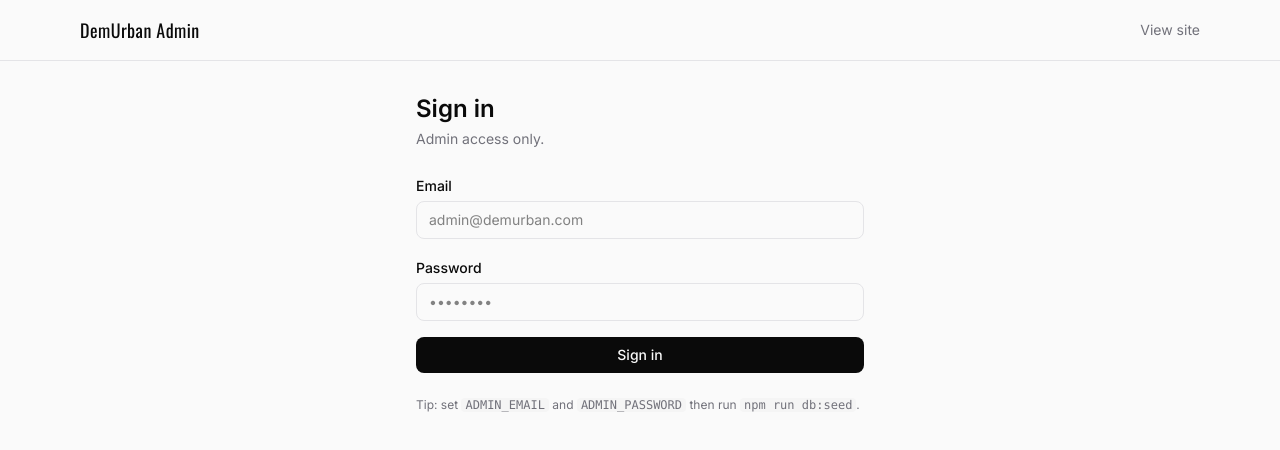
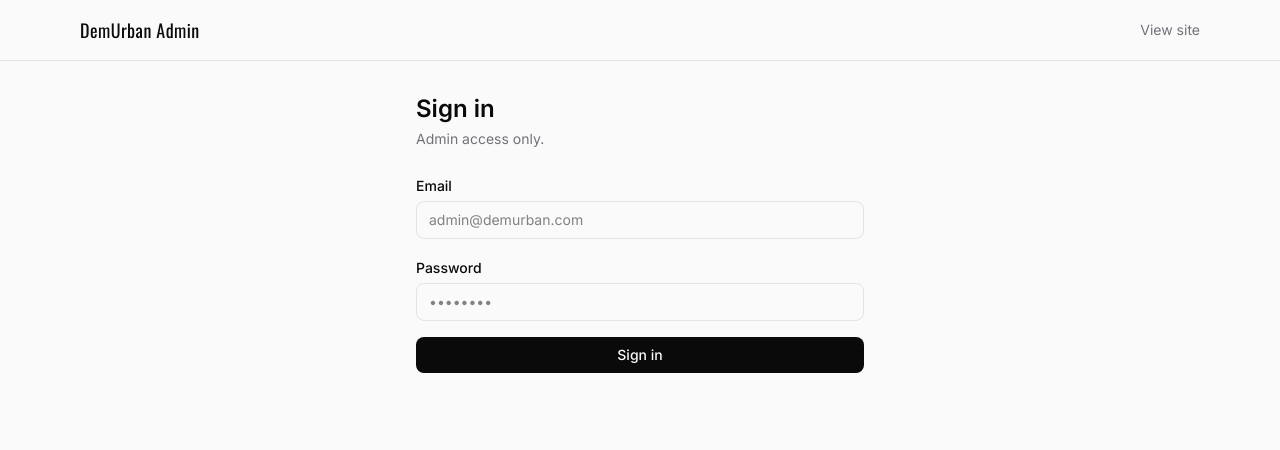
Before and after one commit to israel-gilbert/demurban, a Next.js app: page /admin/login in a window 1280 px wide. Shown: the top 450 px of the page. Built offline with nearby package versions, Linux system fonts and the light colour scheme.

Commit message:
Edit to admin page

```diff
--- a/src/app/admin/login/page.tsx
+++ b/src/app/admin/login/page.tsx
@@ -77,10 +77,6 @@ export default function AdminLoginPage() {
           {loading ? "Signing in..." : "Sign in"}
         </button>
       </form>
-
-      <div className="mt-6 text-xs text-muted-foreground">
-        Tip: set <code className="rounded bg-muted px-1">ADMIN_EMAIL</code> and <code className="rounded bg-muted px-1">ADMIN_PASSWORD</code> then run <code className="rounded bg-muted px-1">npm run db:seed</code>.
-      </div>
     </div>
   );
 }
```
